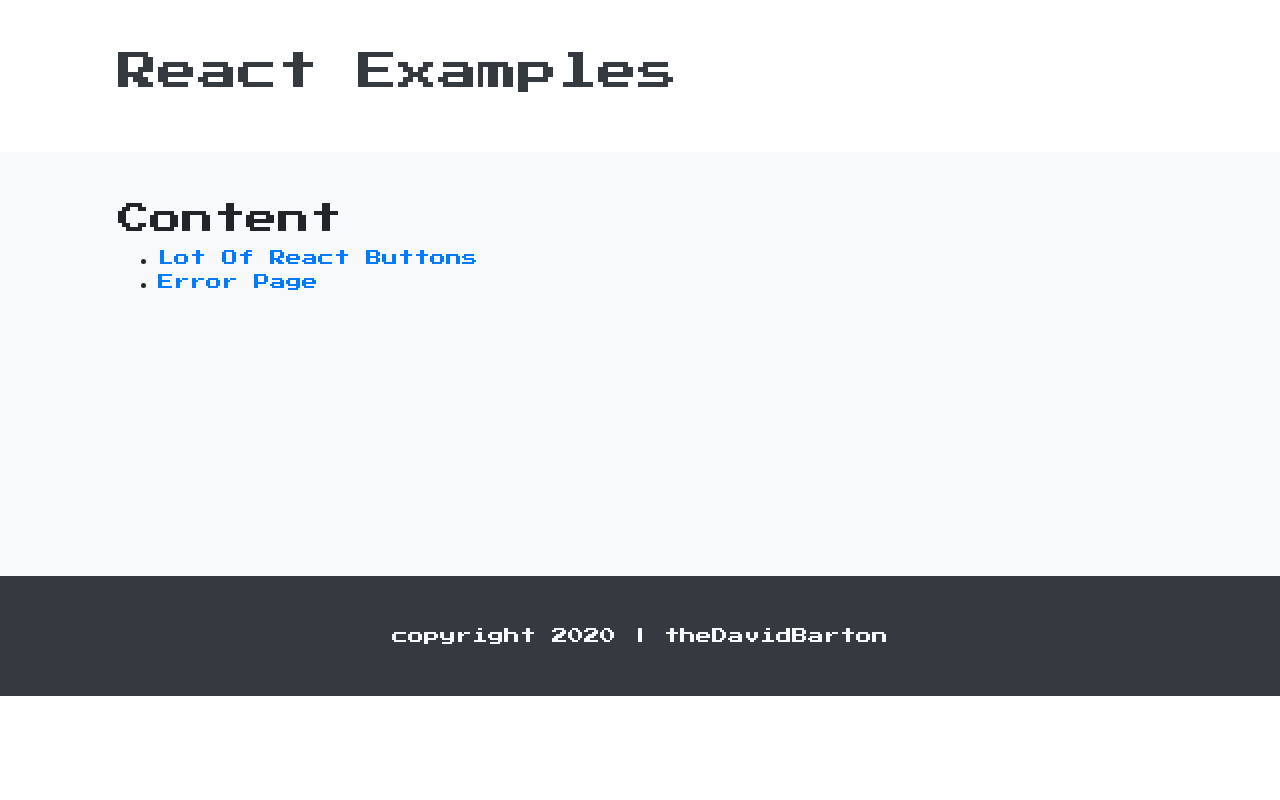
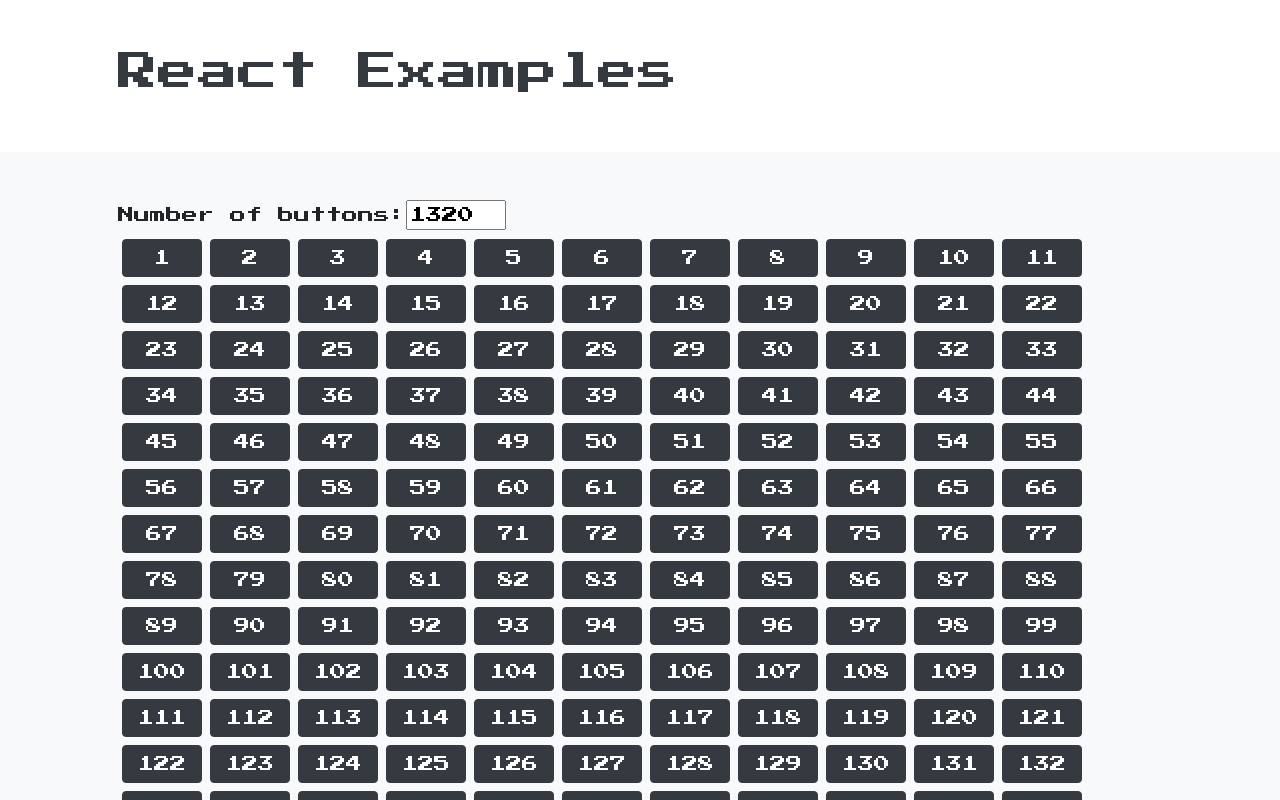
Before and after one commit to theDavidBarton/react-examples, a React (Create React App) app: page /#/lot-of-react-buttons in a window 1280 px wide. Shown: the top 800 px of the page. Built offline with nearby package versions, Linux system fonts and the light colour scheme.

Commit message:
fix relative urls (#8)

```diff
--- a/public/index.html
+++ b/public/index.html
@@ -22,36 +22,6 @@
       Learn how to configure a non-root public URL by running `npm run build`.
     -->
     <title>React Examples - by theDavidBarton</title>
-    <!-- Start Single Page Apps for GitHub Pages -->
-    <script type="text/javascript">
-      // Single Page Apps for GitHub Pages
-      // https://github.com/rafrex/spa-github-pages
-      // Copyright (c) 2016 Rafael Pedicini, licensed under the MIT License
-      // ----------------------------------------------------------------------
-      // This script checks to see if a redirect is present in the query string
-      // and converts it back into the correct url and adds it to the
-      // browser's history using window.history.replaceState(...),
-      // which won't cause the browser to attempt to load the new url.
-      // When the single page app is loaded further down in this file,
-      // the correct url will be waiting in the browser's history for
-      // the single page app to route accordingly.
-      ;(function (l) {
-        if (l.search) {
-          var q = {}
-          l.search
-            .slice(1)
-            .split('&')
-            .forEach(function (v) {
-              var a = v.split('=')
-              q[a[0]] = a.slice(1).join('=').replace(/~and~/g, '&')
-            })
-          if (q.p !== undefined) {
-            window.history.replaceState(null, null, l.pathname.slice(0, -1) + (q.p || '') + (q.q ? '?' + q.q : '') + l.hash)
-          }
-        }
-      })(window.location)
-    </script>
-    <!-- End Single Page Apps for GitHub Pages -->
   </head>
   <body>
     <noscript>You need to enable JavaScript to run this app.</noscript>
--- a/src/components/app.jsx
+++ b/src/components/app.jsx
@@ -1,5 +1,5 @@
 import React, { Fragment } from 'react'
-import { BrowserRouter, Switch, Route } from 'react-router-dom'
+import { HashRouter, Switch, Route } from 'react-router-dom'
 import Home from './home'
 import LotOfReactButtons from './lotOfReactButtons'
 import Page404 from './page404'
@@ -10,13 +10,13 @@
   return (
     <Fragment>
       <Header />
-      <BrowserRouter basename='/react-examples/'>
+      <HashRouter basename='/'>
         <Switch>
           <Route exact path='/' component={Home} />
           <Route path='/lot-of-react-buttons' component={LotOfReactButtons} />
           <Route component={Page404} />
         </Switch>
-      </BrowserRouter>
+      </HashRouter>
       <Footer />
     </Fragment>
   )
--- a/src/components/header.jsx
+++ b/src/components/header.jsx
@@ -1,12 +1,15 @@
 import React from 'react'
+import { HashRouter, Link } from 'react-router-dom'
 
 export default function Header() {
   return (
     <header className='container'>
       <section className='row p-5'>
-        <a className='text-decoration-none text-dark' href='/react-examples/'>
-          <h1>React Examples</h1>
-        </a>
+        <HashRouter>
+          <Link to='/'>
+            <h1 className='text-dark text-decoration-none'>React Examples</h1>
+          </Link>
+        </HashRouter>
       </section>
     </header>
   )
--- a/src/components/home.jsx
+++ b/src/components/home.jsx
@@ -1,4 +1,5 @@
 import React from 'react'
+import { HashRouter, Link } from 'react-router-dom'
 
 export default function Home() {
   return (
@@ -7,14 +8,16 @@
         <div className='row'>
           <div className='col'>
             <h2>Content</h2>
+            <HashRouter basename='/'>
               <ul>
                 <li>
-                <a href='/lot-of-react-buttons'>Lot Of React Buttons</a>
+                  <Link to='/lot-of-react-buttons'>Lot Of React Buttons</Link>
                 </li>
                 <li>
-                <a href='/404'>Error Page</a>
+                  <Link to='/404'>Error Page</Link>
                 </li>
               </ul>
+            </HashRouter>
           </div>
         </div>
       </section>
--- a/src/components/lotOfReactButtons.jsx
+++ b/src/components/lotOfReactButtons.jsx
@@ -1,13 +1,39 @@
-import React, { useState } from 'react'
+import React, { useState, Fragment } from 'react'
 
 export default function LotOfReactButtons() {
-  const buttons = [...Array(132).keys()]
+  const [numberOfBtns, setNumberOfBtns] = useState(1320)
+  const [buttons, setButtons] = useState([...Array(1320).keys()])
+
+  const setNumberInput = event => {
+    if (event.target.value.match(/\d/) && parseInt(event.target.value) !== 0 && parseInt(event.target.value) < 4501) {
+      const value = parseInt(event.target.value)
+      setButtons([...Array(value).keys()])
+      setNumberOfBtns(value)
+    }
+  }
+
   return (
-    <main className='bg-light'>
+    <main className='bg-light height-keep'>
       <section className='container p-5'>
-        {buttons.map(b => (
-          <Button key={b + 1} value={b + 1} />
-        ))}
+        <div>
+          <form>
+            <label for='quantity'>Number of buttons:</label>
+            <input
+              type='number'
+              id='numberInput'
+              name='numberInput'
+              min='1'
+              max='4500'
+              value={numberOfBtns}
+              onChange={setNumberInput}
+            />
+          </form>
+        </div>
+        <Fragment>
+          {buttons.map(b => (
+            <Button key={b + 1} value={b + 1} />
+          ))}
+        </Fragment>
       </section>
     </main>
   )
--- a/src/index.css
+++ b/src/index.css
@@ -25,5 +25,5 @@
 }
 
 .height-keep {
-  min-height: 53vh;
+  min-height: 70vh;
 }
```
Also changed, not shown: public/404.html (deleted, +0 -46 lines). Lines whose indentation alone changed are shown as unchanged.
